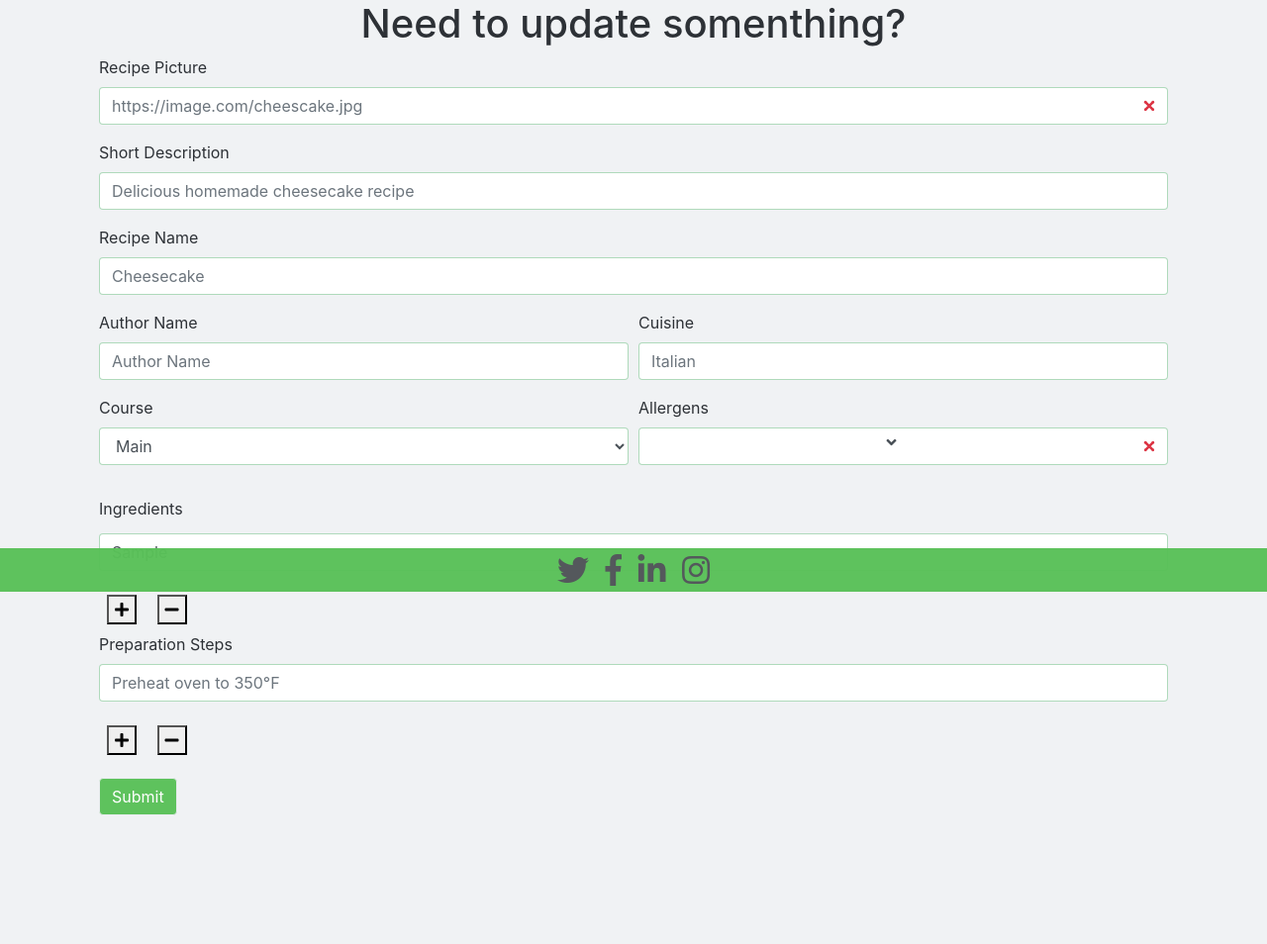
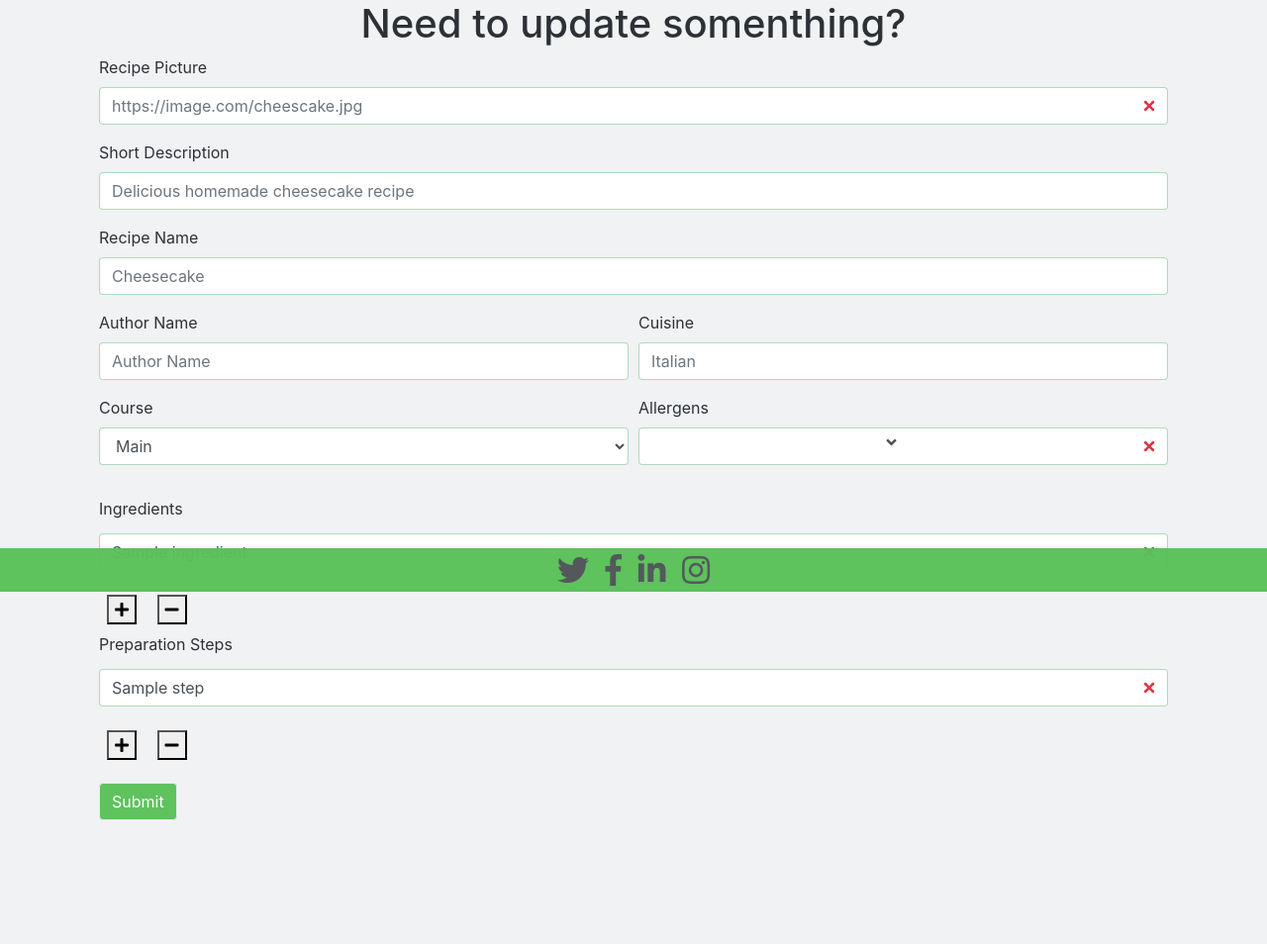
Before and after one commit to Luciano-Lima/myCookbook, a Flask app: template templates/editrecipe.html in a window 1280 px wide. Shown: the part 202-1156 px from the top of the page at 99% size. Before the commit the page ends 1026 px from the top, so only its background shows below. Run offline with Flask 2, Linux system fonts and the light colour scheme; the template is opened without the code that fills it: values that come from a table or form of the project are taken from there, most other values are stand-ins (such as "Sample title", 1, 10 or a date in 2020); some libraries are stand-ins or nearby versions.

Commit message:
Add ingredient and step classes to render the aditional extra  fields

```diff
--- a/templates/editrecipe.html
+++ b/templates/editrecipe.html
@@ -101,15 +101,18 @@
                         <div class="form-row">
                             <div class="col-sm-12 col-md-12">
                                 <div class="form-group">
-                                    {{ form.ingredient.label(class="form-control-label") }}
-                                        {% for item in recipes.ingredient %}
-                                        <div class="newfield">
-                                            <input class="form-control is invalid field-padding newfield" value={{item}}>
-                                        </div>
-                                        {% endfor %}
+                                    {{ form.ingredient.label(class="form-control-label newfield") }}
+                                    <!--Check for error in the form input-->
+                                    {% if form.ingredient.errors %} {{ form.ingredient(class="form-control is-invalid", placeholder="1/4 cup granulated sugar") }}
+                                    <div class="invalid-feedback">
+                                        {% for error in form.ingredient.errors %}
+                                        <!--displaying to the user a message error-->
+                                        <span>{{ error }}</span> {% endfor %}
+                                    </div>
+                                    {% else %} {% for ingredient in recipes.ingredient %}
+                                    <input class="form-control is-invalid field-padding" name="ingredient" value="{{ ingredient }}"> {% endfor %} {% endif %}
                                 </div>
-
-                                <!--buttons to add or remove input fields-->
+                                <!--buttons to add or remove ingredient input fields-->
                                 <div class="addRemove" id="ingredientList">
                                     <button type="button" value="add-row" id="addrow"><i class="fa fa-plus" aria-hidden="true"></i></button>
                                     <button type="button" value="remove-row" id="removerow"><i class="fa fa-minus" aria-hidden="true"></i></button>
@@ -119,7 +122,7 @@
                         <div class="form-row">
                             <div class="col-sm-12 col-md-12">
                                 <div class="form-group">
-                                    {{ form.step.label(class="form-control-label") }}
+                                    {{ form.step.label(class="form-control-label newfield") }}
                                     <!--Check for error in the form input-->
                                     {% if form.step.errors %} {{ form.step(class="form-control is-invalid", placeholder="Preheat oven to 350°F") }}
                                     <div class="invalid-feedback">
@@ -127,9 +130,10 @@
                                         <!--displaying to the user a message error-->
                                         <span>{{ error }}</span> {% endfor %}
                                     </div>
-                                    {% else %} {{ form.step(class="form-control", placeholder="Preheat oven to 350°F") }} {% endif %}
+                                    {% else %} {% for step in recipes.step %}
+                                    <input class="form-control is-invalid field-padding" name="step" value="{{ step }}"> {% endfor %} {% endif %}
                                 </div>
-                                <!--buttons to add or remove input fields-->
+                                <!--buttons to add or remove step input fields-->
                                 <div class="addRemove" id="stepList">
                                     <button type="button" value="add-row" id="addrowSteps"><i class="fa fa-plus" aria-hidden="true"></i></button>
                                     <button type="button" value="remove-row" id="removerowSteps"><i class="fa fa-minus" aria-hidden="true"></i></button>
```
